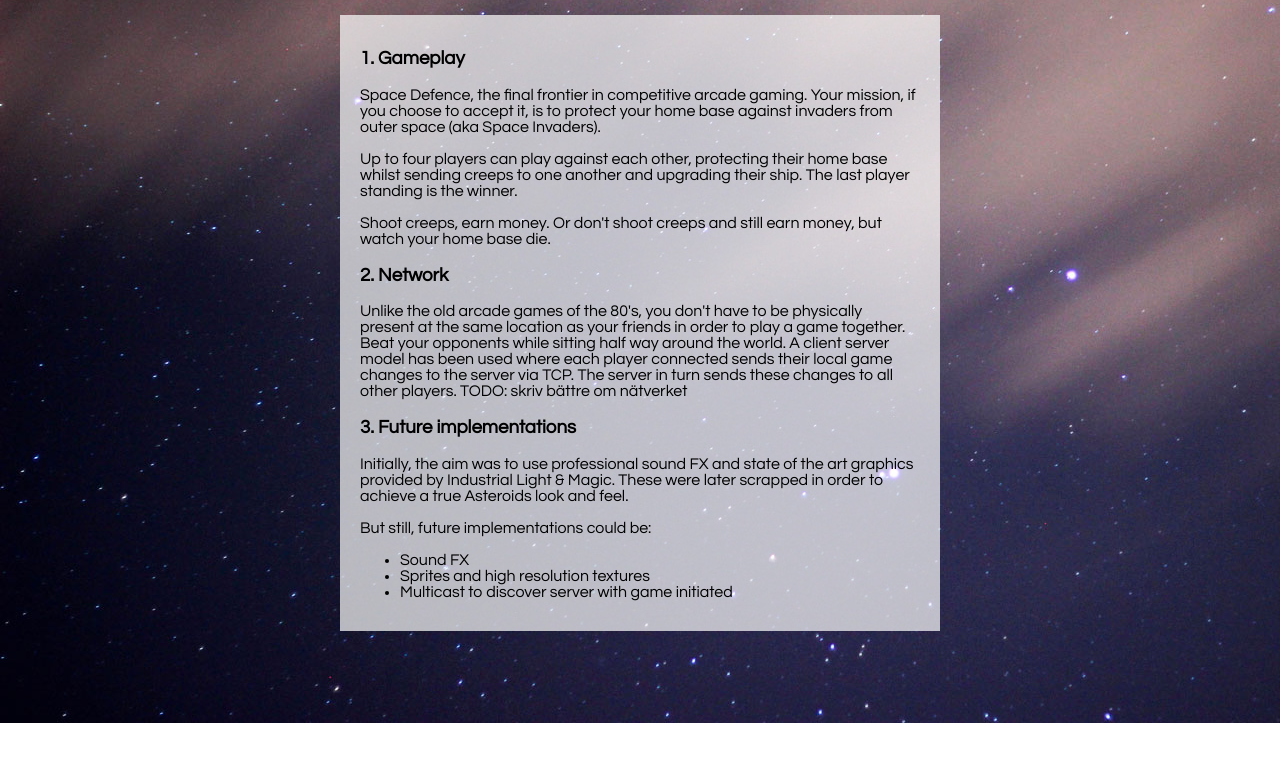
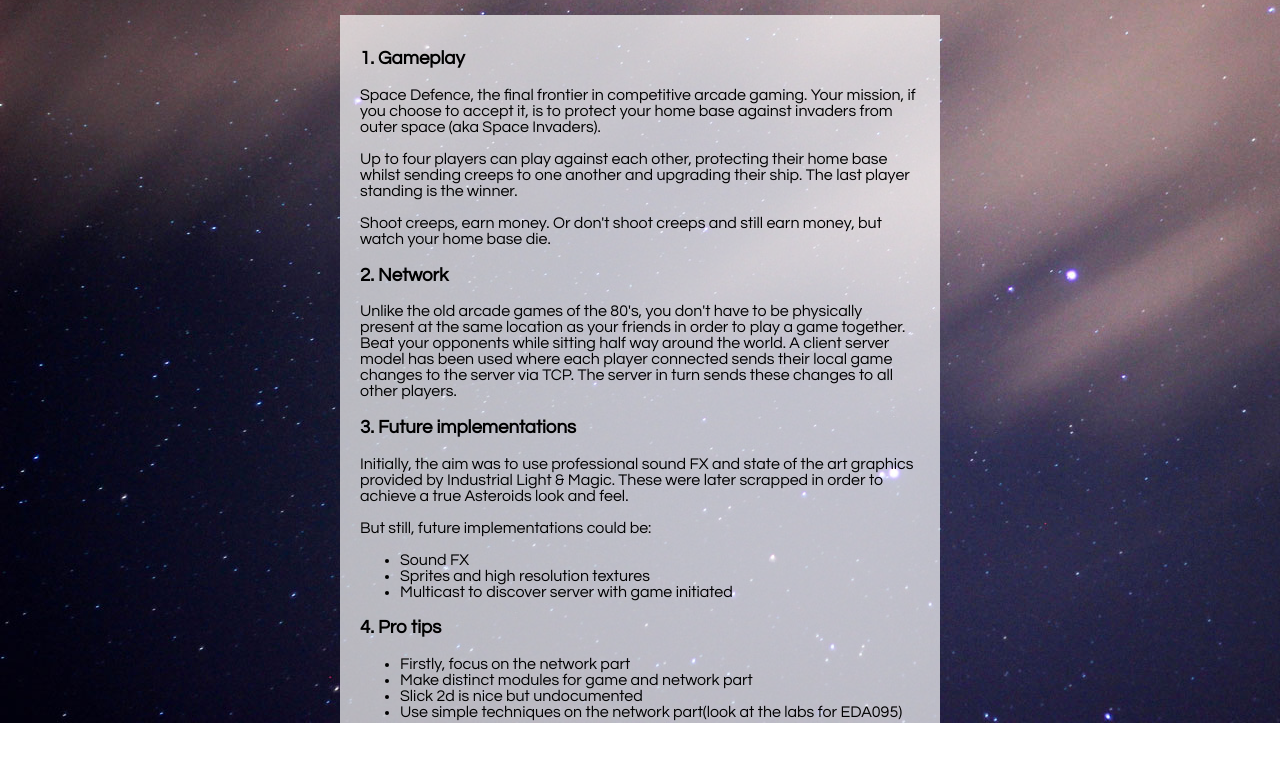
Before and after one commit to Jullekungfu/Jullekungfu.github.io, a plain HTML site: page spacedefence/manual.html in a window 1280 px wide. Shown: the part 277-1038 px from the top of the page. Before the commit the page ends 1008 px from the top, so only its background shows below. Drawn offline with Linux system fonts and the light colour scheme.

Commit message:
updated game page

```diff
--- a/spacedefence/manual.html
+++ b/spacedefence/manual.html
@@ -22,7 +22,7 @@
 				</p>
 				<h3>2. Network</h3>
 				<p>
-					Unlike the old arcade games of the 80's, you don't have to be physically present at the same location as your friends in order to play a game together. Beat your opponents while sitting half way around the world. A client server model has been used where each player connected sends their local game changes to the server via TCP. The server in turn sends these changes to all other players. TODO: skriv bättre om nätverket
+					Unlike the old arcade games of the 80's, you don't have to be physically present at the same location as your friends in order to play a game together. Beat your opponents while sitting half way around the world. A client server model has been used where each player connected sends their local game changes to the server via TCP. The server in turn sends these changes to all other players.
 				</p>
 				<h3>3. Future implementations</h3>
 				<p>
@@ -31,6 +31,15 @@
 						<li>Sound FX</li>
 						<li>Sprites and high resolution textures</li>
 						<li>Multicast to discover server with game initiated</li>
+					</ul>
+				</p>
+				<h3>4. Pro tips</h3>
+				<p>
+					<ul>
+						<li>Firstly, focus on the network part</li>
+						<li>Make distinct modules for game and network part</li>
+						<li>Slick 2d is nice but undocumented</li>
+						<li>Use simple techniques on the network part(look at the labs for EDA095)</li>
 					</ul>
 				</p>
 			</div>
```
